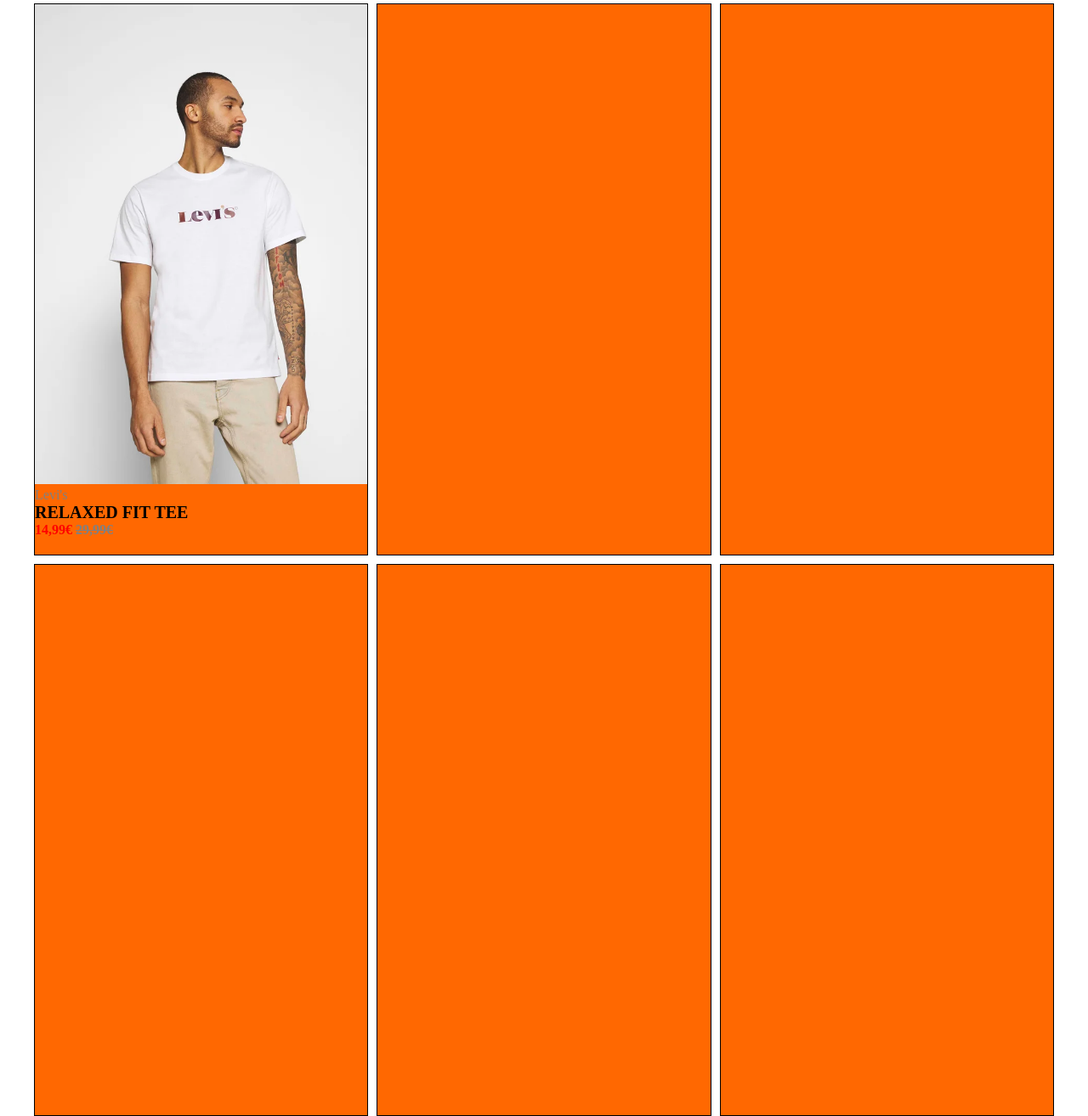
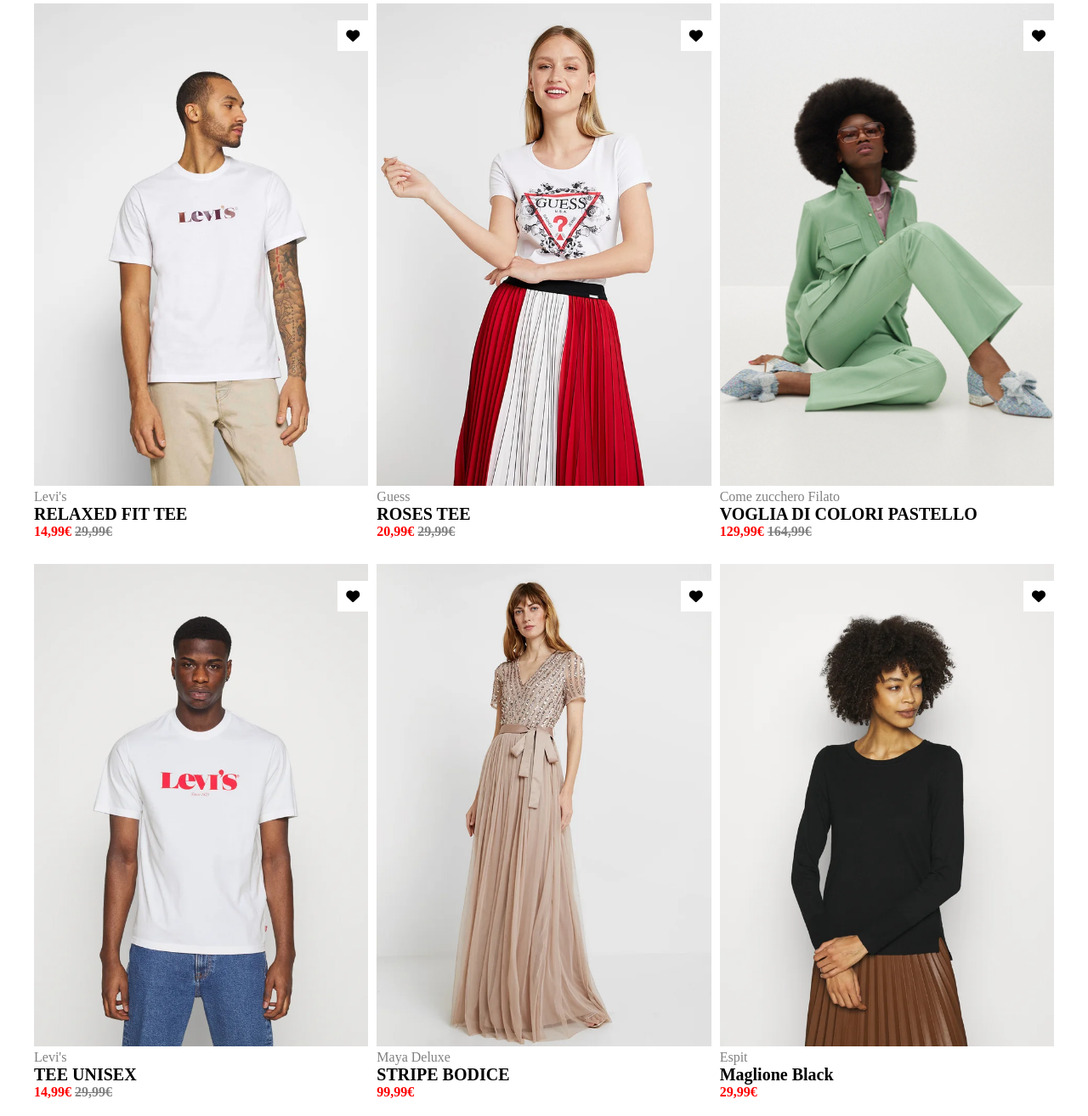
Before and after one commit to dpalexandru/html-css-boolando, a plain HTML site: page index.html in a window 1280 px wide. Shown: the part 96-1410 px from the top of the page at 85% size. Drawn offline with Linux system fonts and the light colour scheme.

Commit message:
[add]content in all cards and like button

```diff
--- a/assets/css/style.css
+++ b/assets/css/style.css
@@ -41,9 +41,10 @@ main {
 }
 
 .card {
-  border: 1px solid black;
   width: calc(100%/3 - 20px / 3);
-  height: 650px;
+  height: 630px;
+  margin-bottom: 20px;
+  position: relative;
 }
 
 .card img {
@@ -95,6 +96,7 @@ header i {
   margin-left: 100px;
 }
 
+/*main*/
 .marca {
   color: gray;
   font-size: 16px;
@@ -116,3 +118,15 @@ header i {
   text-decoration: line-through;
 
 }
+
+.like-button {
+  background-color: white;
+  padding: 10px;
+  position: absolute;
+  top: 20px;
+  right: 0;
+}
+
+.like-button:hover {
+  color: red;
+}
--- a/index.html
+++ b/index.html
@@ -37,17 +37,52 @@
   <main>
     <div class="container">
       <div class="row">
-        <div class="card bg-gold ">
+        <div class="card  ">
           <img src="./assets/img/img/1.webp" alt="">
           <p class="marca">Levi's</p>
           <p class="nome-prodotto">RELAXED FIT TEE</p>
           <p class="prezzo">14,99€ <span class="prezzo-precedente">29,99€</span></p>
+          <i class="fa-solid fa-heart like-button"></i>
         </div>
-        <div class="card  bg-gold "></div>
-        <div class="card  bg-gold "></div>
-        <div class="card  bg-gold "></div>
-        <div class="card  bg-gold "></div>
-        <div class="card  bg-gold "></div>
+        <div class="card  ">
+          <img src="./assets/img/img/2.webp" alt="">
+          <p class="marca">Guess</p>
+          <p class="nome-prodotto">ROSES TEE</p>
+          <p class="prezzo">20,99€ <span class="prezzo-precedente">29,99€</span></p>
+          <i class="fa-solid fa-heart like-button"></i>
+        </div>
+        <div class="card  ">
+          <img src="./assets/img/img/3.webp" alt="">
+          <p class="marca">Come zucchero Filato</p>
+          <p class="nome-prodotto">VOGLIA DI COLORI PASTELLO</p>
+          <p class="prezzo">129,99€ <span class="prezzo-precedente">164,99€</span></p>
+          <i class="fa-solid fa-heart like-button"></i>
+
+        </div>
+        <div class="card  ">
+          <img src="./assets/img/img/4.webp" alt="">
+          <p class="marca">Levi's</p>
+          <p class="nome-prodotto">TEE UNISEX</p>
+          <p class="prezzo">14,99€ <span class="prezzo-precedente">29,99€</span></p>
+          <i class="fa-solid fa-heart like-button"></i>
+
+        </div>
+        <div class="card  ">
+          <img src="./assets/img/img/5.webp" alt="">
+          <p class="marca">Maya Deluxe</p>
+          <p class="nome-prodotto">STRIPE BODICE</p>
+          <p class="prezzo">99,99€ <span class="prezzo-precedente"></span></p>
+          <i class="fa-solid fa-heart like-button"></i>
+
+        </div>
+        <div class="card  ">
+          <img src="./assets/img/img/6.webp" alt="">
+          <p class="marca">Espit</p>
+          <p class="nome-prodotto">Maglione Black</p>
+          <p class="prezzo">29,99€ <span class="prezzo-precedente"></span></p>
+          <i class="fa-solid fa-heart like-button"></i>
+
+        </div>
       </div>
     </div>
   </main>
```
